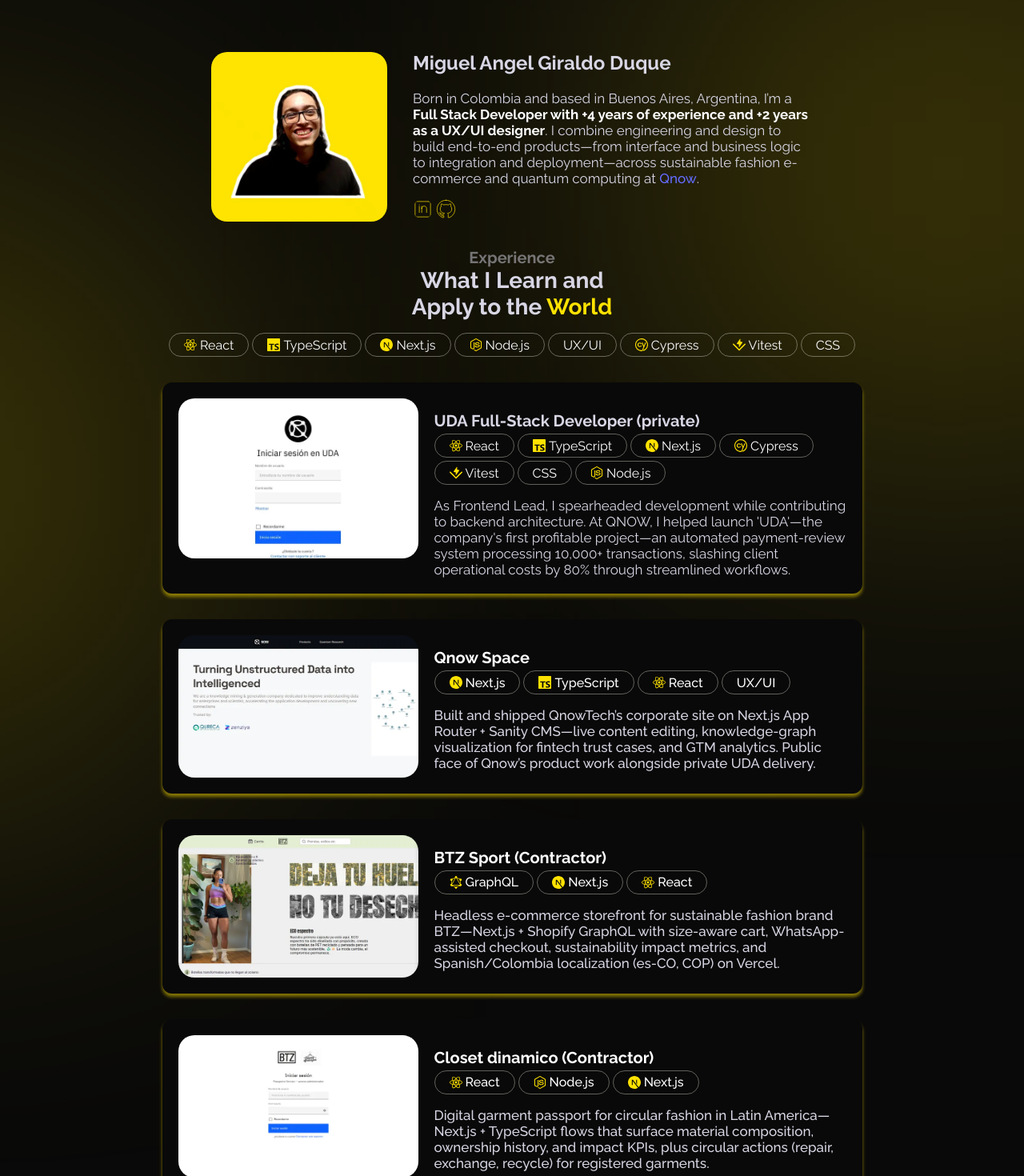
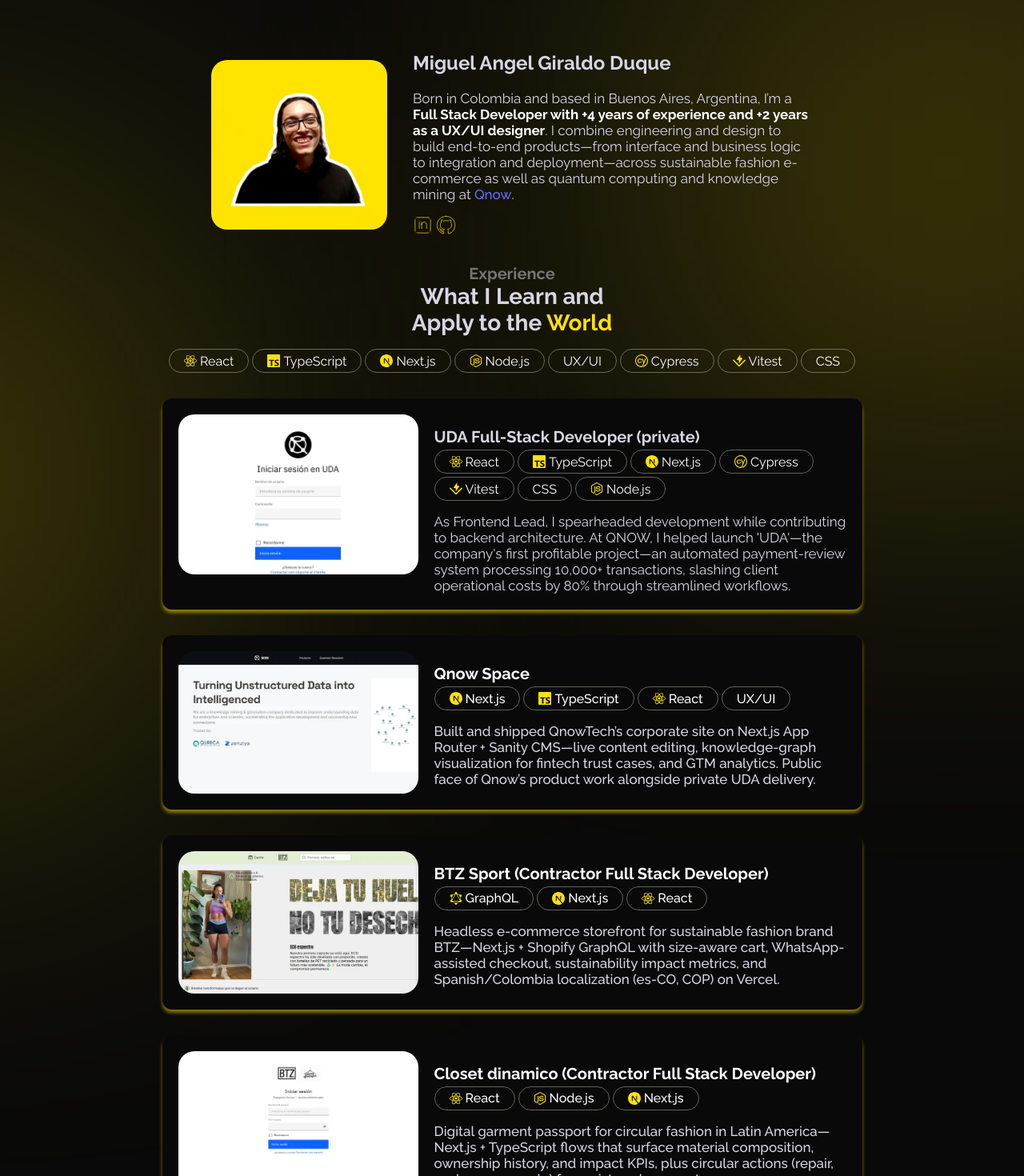
Before and after one commit to Miguel-Giraldo-Duque/miguel-giraldo-dev, a React (Vite) app: page / in a window 1280 px wide. Shown: the top 1470 px of the page at 80% size. Built offline with nearby package versions, Linux system fonts and the light colour scheme.

Commit message:
fix(copy): clarify bio industries and contractor roles
Mention quantum computing and knowledge mining; label BTZ and Closet dinamico as Contractor Full Stack Developer.

```diff
--- a/src/App.jsx
+++ b/src/App.jsx
@@ -88,7 +88,7 @@
     },
     {
       id: 5,
-      title: "BTZ Sport (Contractor)",
+      title: "BTZ Sport (Contractor Full Stack Developer)",
       image: "./btz-sport.webp",
       description:
         "Headless e-commerce storefront for sustainable fashion brand BTZ—Next.js + Shopify GraphQL with size-aware cart, WhatsApp-assisted checkout, sustainability impact metrics, and Spanish/Colombia localization (es-CO, COP) on Vercel.",
@@ -101,7 +101,7 @@
     },
     {
       id: 6,
-      title: "Closet dinamico (Contractor)",
+      title: "Closet dinamico (Contractor Full Stack Developer)",
       image: "./pasaporte-circular.webp",
       description:
         "Digital garment passport for circular fashion in Latin America—Next.js + TypeScript flows that surface material composition, ownership history, and impact KPIs, plus circular actions (repair, exchange, recycle) for registered garments.",
@@ -184,7 +184,8 @@
             </span>
             . I combine engineering and design to build end-to-end products—from
             interface and business logic to integration and deployment—across
-            sustainable fashion e-commerce and quantum computing at{" "}
+            sustainable fashion e-commerce as well as quantum computing and
+            knowledge mining at{" "}
             <a
               href="https://www.linkedin.com/company/qnow-tech/posts/?feedView=all"
               target="_blank"
```
